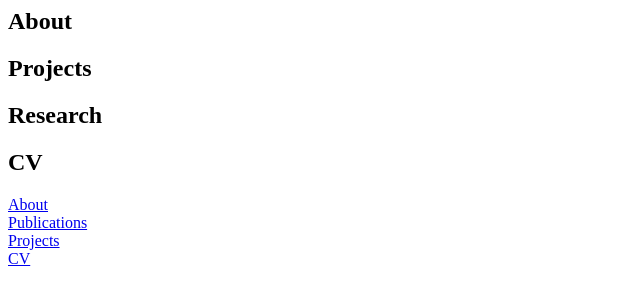
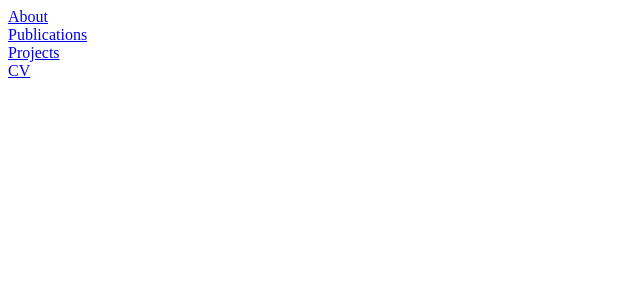
Before and after one commit to maxifaughauto/About, a plain HTML site: page index.html in a window 1280 px wide. Shown: the whole page, without its empty margins (0-640 px from the left). Drawn offline with Linux system fonts and the light colour scheme.

Commit message:
Update index.html

```diff
--- a/index.html
+++ b/index.html
@@ -1,7 +1,7 @@
-<h2>About</h2>
-<h2>Projects</h2>
-<h2>Research</h2>
-<h2>CV</h2>
+<!--h2>About</h2-->
+<!--h2>Projects</h2-->
+<!--h2>Research</h2-->
+<!--h2>CV</h2-->
 
 
 <div class="visible-phone" id="blackBar">
```
